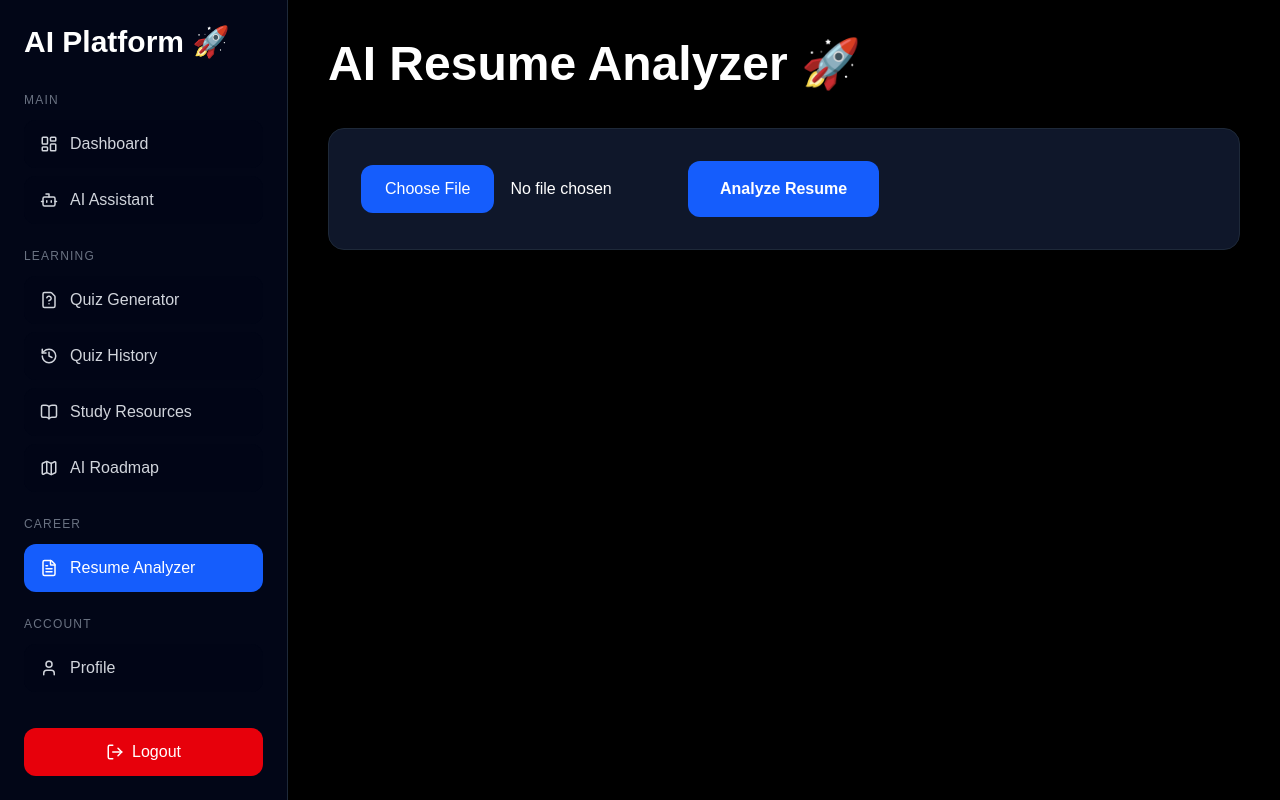
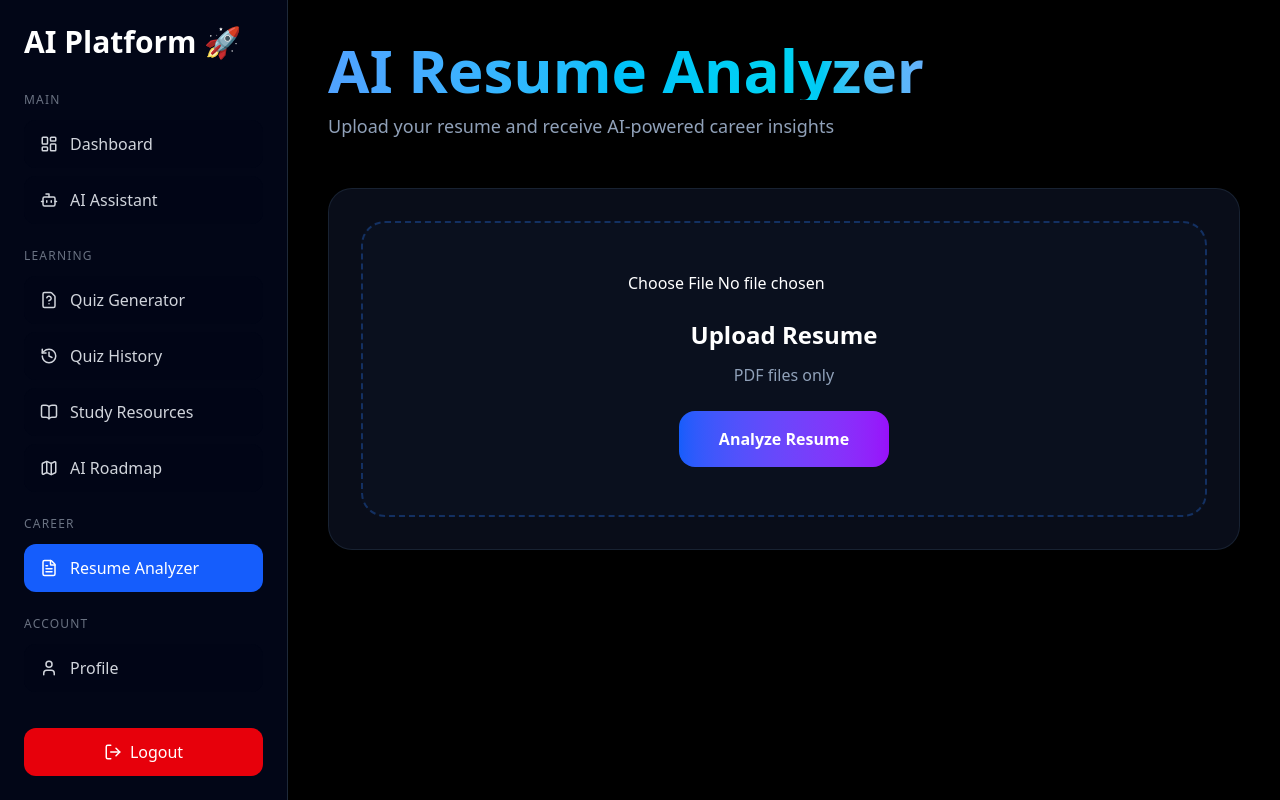
Before and after one commit to sushmitha20reddy/ai-driven-resource-management-platform, a Next.js app in the folder frontend/: page /resume in a window 1280 px wide. Built offline with nearby package versions, Linux system fonts and the light colour scheme.

Commit message:
Enhanced Resume Analyzer UI with glassmorphism and AI background

```diff
--- a/frontend/app/globals.css
+++ b/frontend/app/globals.css
@@ -13,17 +13,28 @@
 }
 
 body {
+  color: white;
   min-height: 100vh;
 
   background:
+    radial-gradient(circle at 15% 20%,
+      rgba(59,130,246,0.25),
+      transparent 25%),
+
+    radial-gradient(circle at 85% 30%,
+      rgba(168,85,247,0.25),
+      transparent 25%),
+
+    radial-gradient(circle at 50% 80%,
+      rgba(14,165,233,0.18),
+      transparent 30%),
+
     linear-gradient(
       135deg,
-      #020617 0%,
-      #0f172a 40%,
-      #111827 100%
+      #020617,
+      #071127,
+      #0a1022
     );
 
-  color: var(--foreground);
-
-  font-family: Arial, Helvetica, sans-serif;
+  background-attachment: fixed;
 }
--- a/frontend/app/resume/page.tsx
+++ b/frontend/app/resume/page.tsx
@@ -64,14 +64,49 @@ const response = await axios.post(
 
     <section className="flex-1 p-10">
 
-      <h1 className="text-5xl font-bold mb-10">
-        AI Resume Analyzer 🚀
+      <div className="mb-12">
+  <h1
+    className="
+      text-6xl
+      font-extrabold
+      bg-gradient-to-r
+      from-blue-400
+      via-cyan-400
+      to-purple-500
+      bg-clip-text
+      text-transparent
+      mb-3
+    "
+  >
+    AI Resume Analyzer
   </h1>
 
-      <div className="bg-[#0f172a] p-8 rounded-2xl border border-gray-800">
+  <p className="text-slate-400 text-lg">
+    Upload your resume and receive AI-powered career insights
+  </p>
+</div>
 
-        <div className="flex flex-col md:flex-row gap-6 items-center">
+      <div className="
+bg-slate-900/60
+backdrop-blur-xl
+border
+border-slate-700/40
+rounded-3xl
+p-8
+shadow-2xl
+">
 
+        <div
+  className="
+  border-2
+  border-dashed
+  border-blue-500/30
+  rounded-3xl
+  p-12
+  text-center
+  bg-slate-900/30
+"
+>
   <input
     type="file"
     accept=".pdf"
@@ -80,41 +115,47 @@ const response = await axios.post(
         setFile(e.target.files[0]);
       }
     }}
-            className="
-              text-white
-              file:bg-blue-600
-              file:text-white
-              file:border-0
-              file:px-6
-              file:py-3
-              file:rounded-xl
-              file:mr-4
-              cursor-pointer
-            "
+    className="mb-6"
   />
+
+  <h3 className="text-2xl font-bold mb-3">
+    Upload Resume
+  </h3>
+
+  <p className="text-slate-400 mb-6">
+    PDF files only
+  </p>
 
   <button
     onClick={analyzeResume}
     className="
-              bg-blue-600
-              hover:bg-blue-700
-              px-8
+      bg-gradient-to-r
+      from-blue-600
+      to-purple-600
+      px-10
       py-4
-              rounded-xl
+      rounded-2xl
       font-semibold
-              transition
+      hover:scale-105
+      transition-all
     "
   >
     {loading ? "Analyzing..." : "Analyze Resume"}
   </button>
-
 </div>
-
 </div>
 
       {analysis && (
 
-        <div className="mt-10 bg-[#0f172a] p-8 rounded-2xl border border-gray-800">
+        <div className="
+bg-slate-900/60
+backdrop-blur-xl
+border
+border-slate-700/40
+rounded-3xl
+p-8
+shadow-2xl
+">
 
           <h2 className="text-3xl font-bold mb-6">
             Analysis Result
@@ -128,8 +169,14 @@ const response = await axios.post(
             border-gray-700
           ">
 
-            <pre className="whitespace-pre-wrap text-gray-300 leading-7">
-              {analysis}
+<pre
+  className="
+    whitespace-pre-wrap
+    text-slate-300
+    leading-8
+    text-base
+  "
+>              {analysis}
             </pre>
 
           </div>
```
Lines whose indentation alone changed are shown as unchanged.
